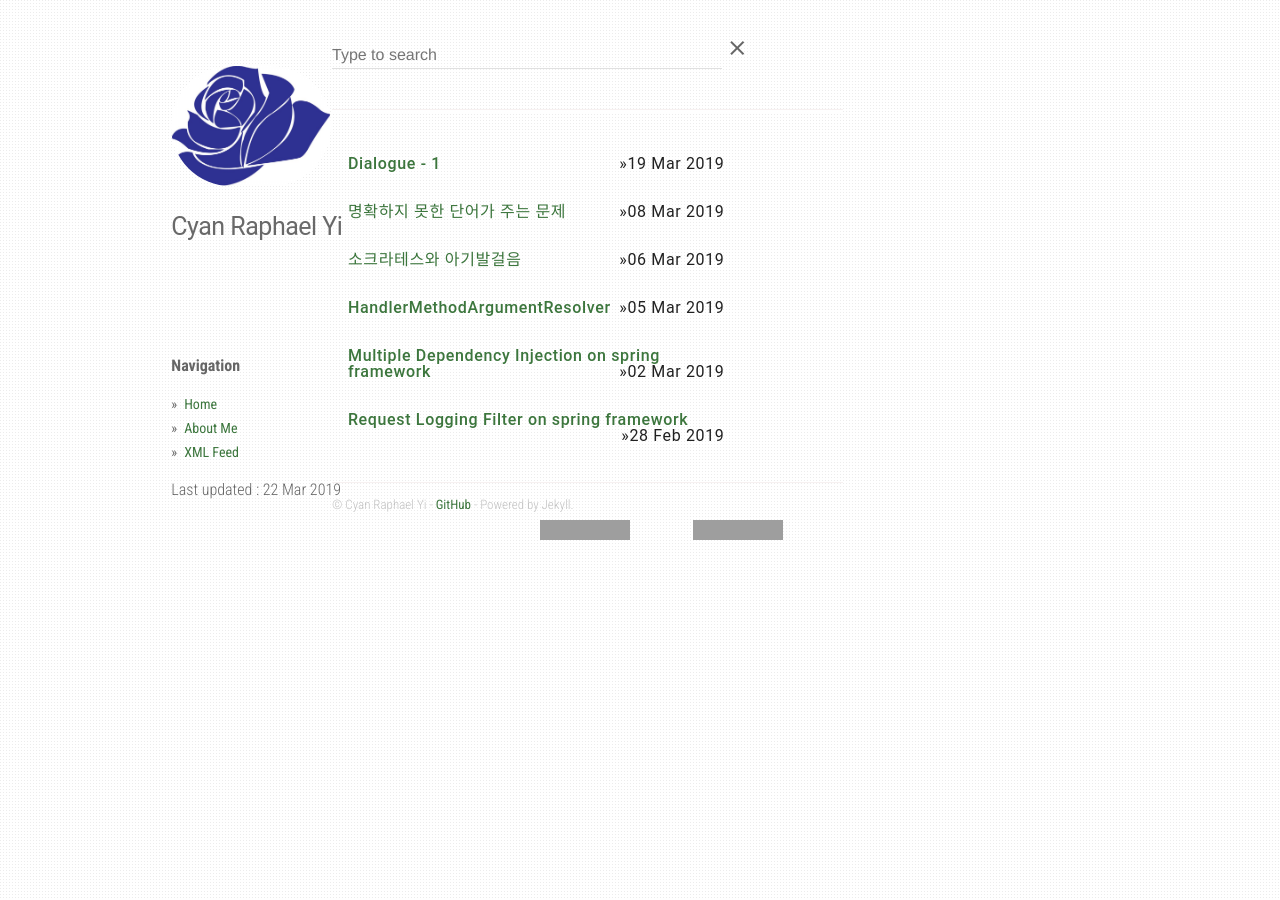
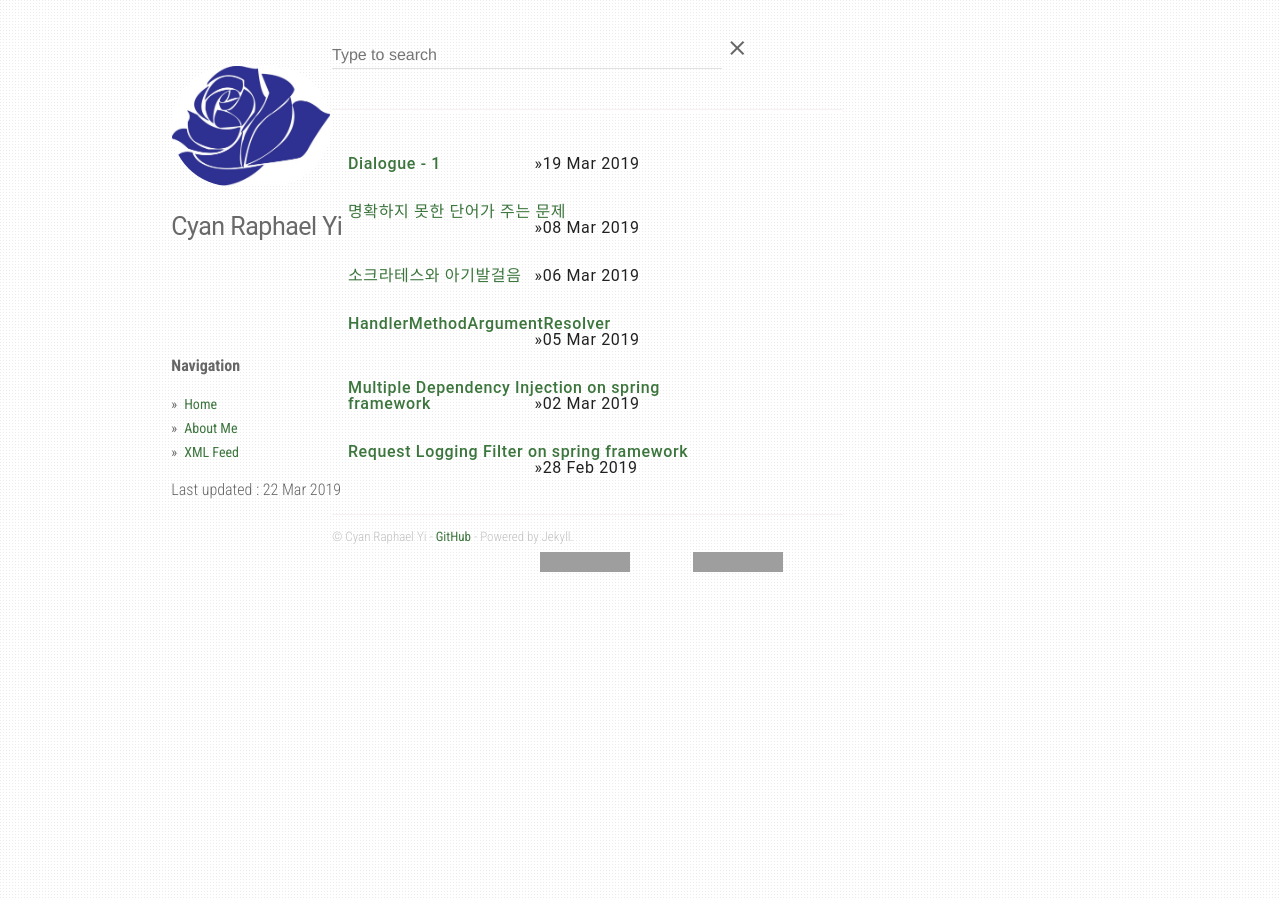
Before and after one commit to CyanRYi/cyanryi.github.io, a Jekyll site: the page built from index.html, in a window 1280 px wide. Built offline with Jekyll 4.4.1, drawn with Linux system fonts in a browser that asks for light colours; grey boxes are pictures that could not be loaded.

Commit message:
min-width를 조금 더 상위로 수정

```diff
--- a/static/css/main.css
+++ b/static/css/main.css
@@ -110,12 +110,14 @@ div.content pre {
 .content img {
   max-width: 100%
 }
+.post-content ul li>div {
+    min-width: 190px;
+}
 .post-content ul li>div>span::before {
     content: "»";
 }
 .post-content ul li>div>.fb-like {
     margin-left: 10px;
-    min-width: 65px;
 }
 .post-content .mdl-chip {
     margin: 0 3px 0 3px;
```
